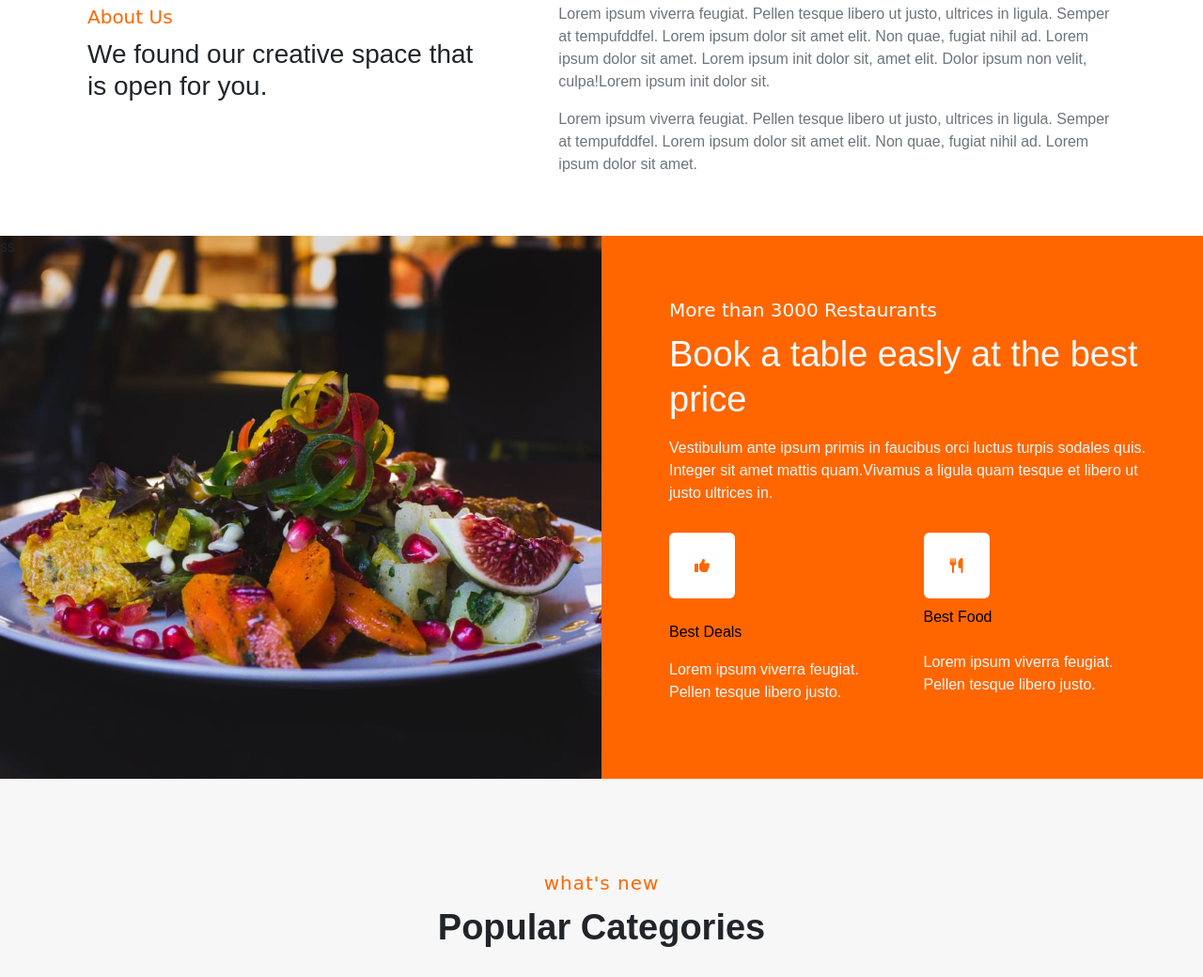
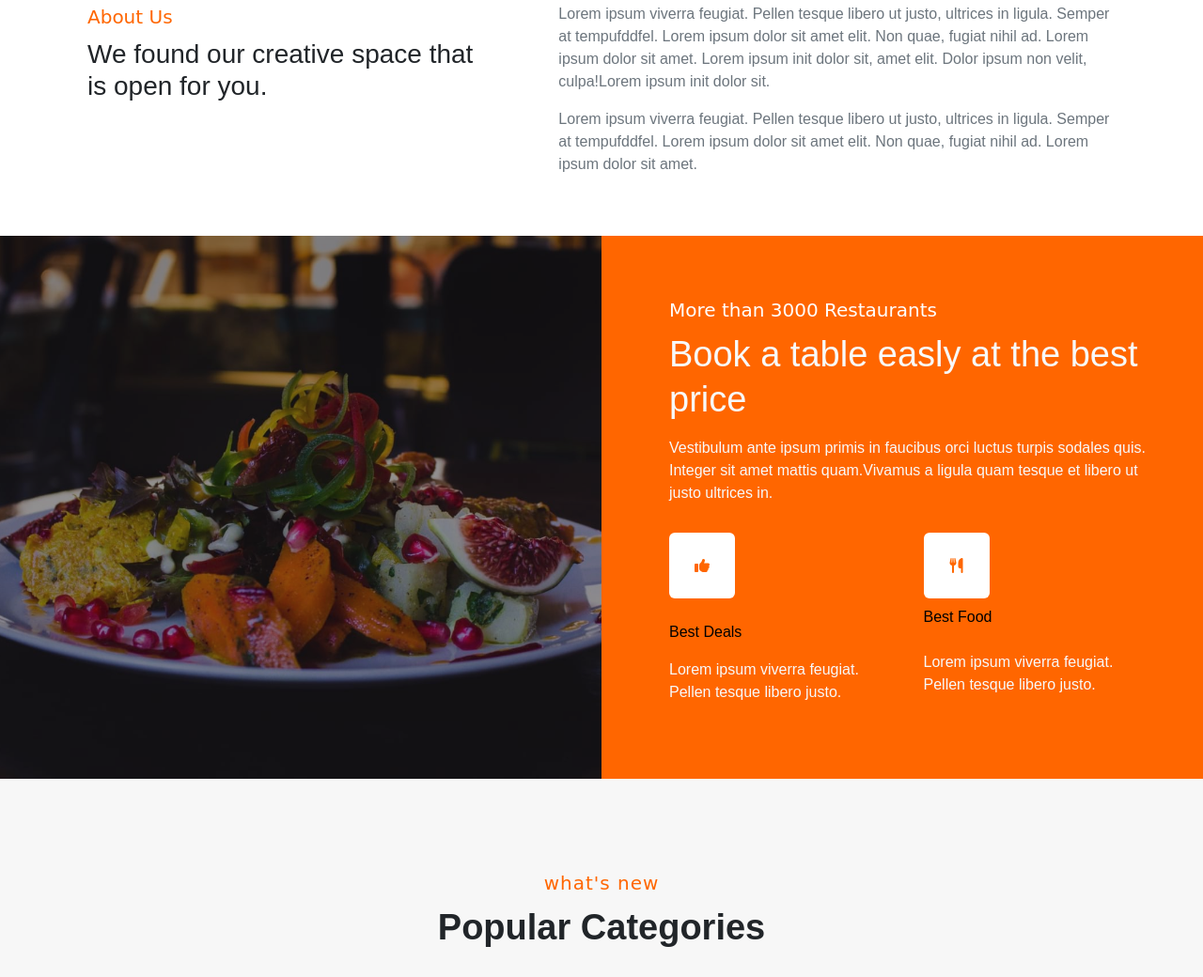
Before and after one commit to Hungphan04/project-studiuos, a plain HTML site: page index.html in a window 1280 px wide. Shown: the part 793-1833 px from the top of the page at 94% size. Drawn offline with nearby package versions, Linux system fonts and the light colour scheme.

Commit message:
about::before

```diff
--- a/css/index.css
+++ b/css/index.css
@@ -202,6 +202,17 @@ a:hover{
     background-size:cover;
     background-repeat: no-repeat;
     background-position: center;
+    position:relative;
+}
+.about__bg::before{
+    content: "";
+    background: rgb(16 15 19 / 46%);
+    position: absolute;
+    top: 0;
+    height:100%;
+    left: 0;
+    right: 0;
+
 }
 .about__info h6{
     font-size: 20px;
--- a/index.html
+++ b/index.html
@@ -81,7 +81,7 @@
         <div class="about__bottom d-flex align-items-center">
             <div class="container-fluid px-lg-0">
                 <div class="row">
-                    <div class="about__bg col-lg-6">ss</div>
+                    <div class="about__bg col-lg-6"></div>
                     <div class="col-lg-6 px-4 py-3">
                         <div class="about__info p-5">
                             <h6>More than 3000 Restaurants</h6>
```
